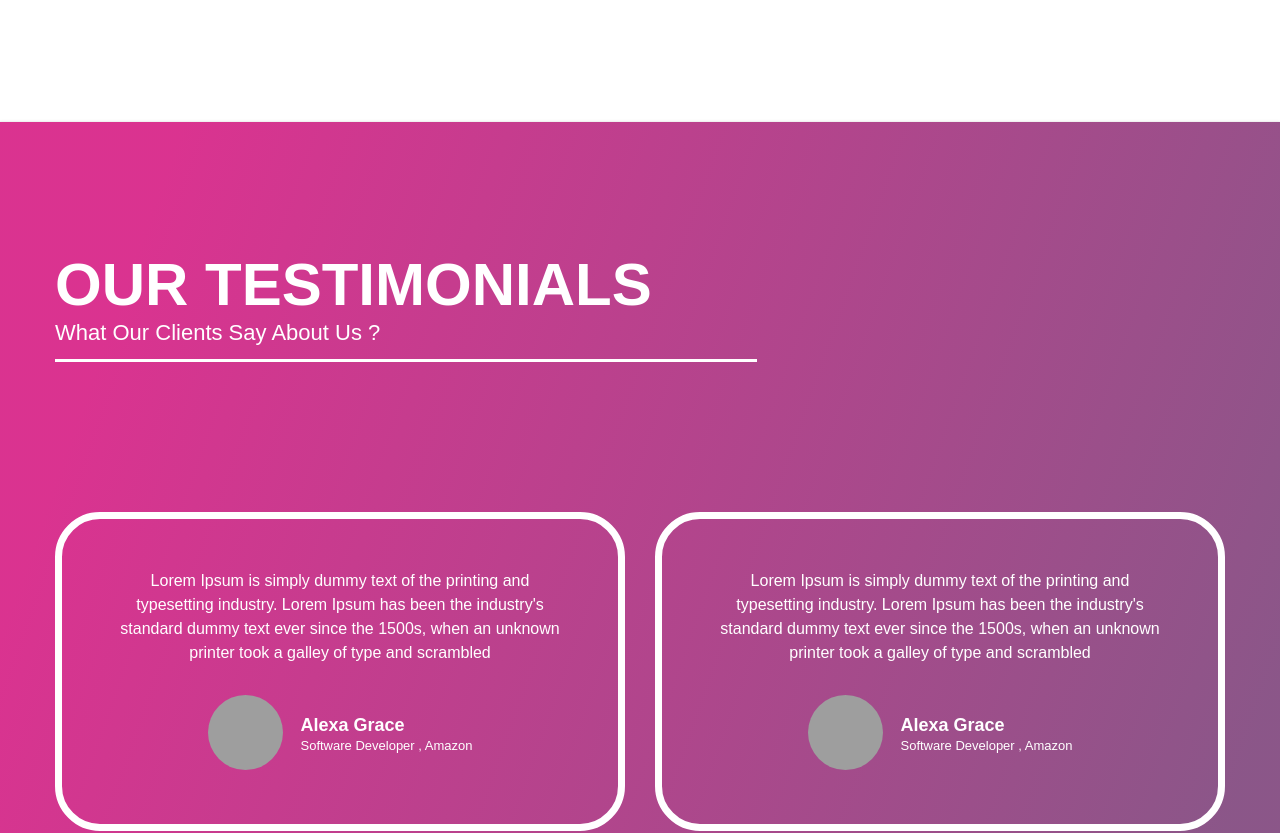
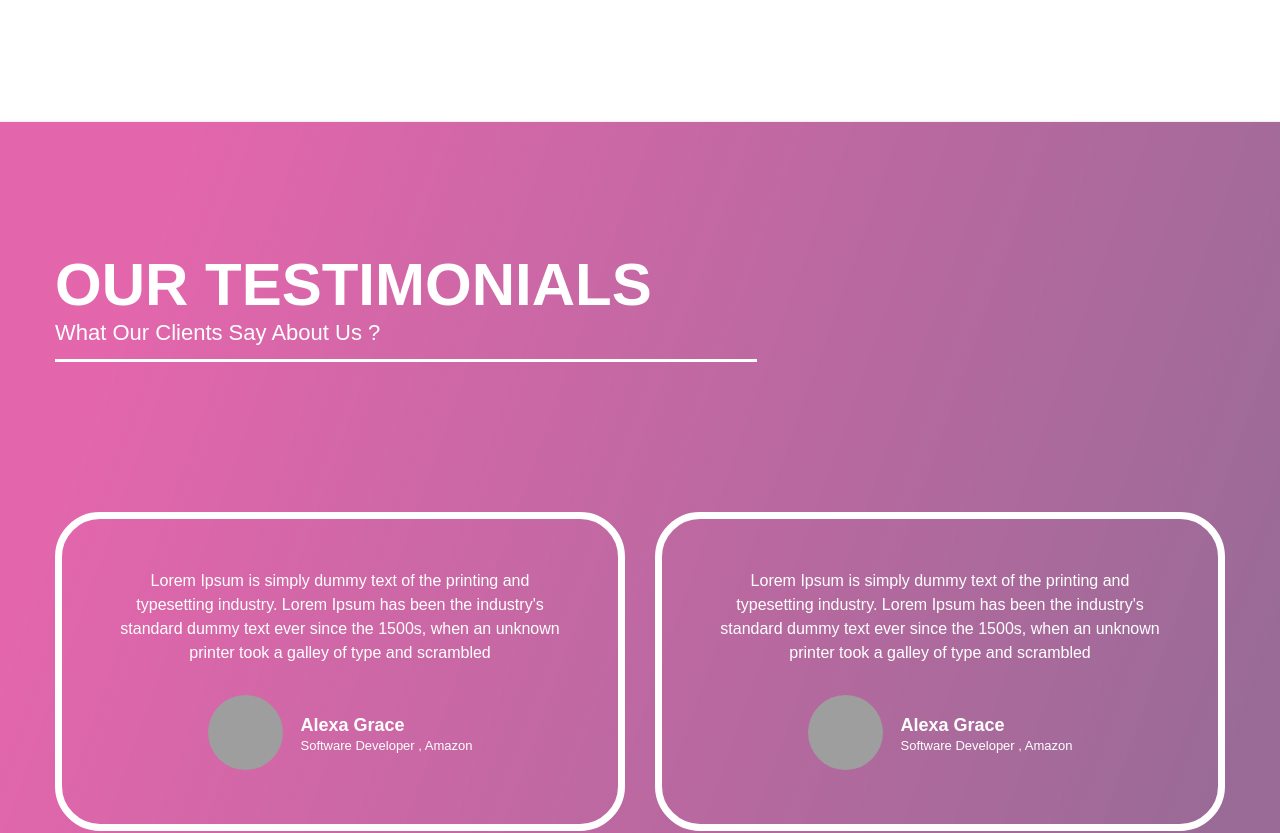
Before and after one commit to guptakshitij2308/book-my-salon-frontend, a React (Create React App) app: page / in a window 1280 px wide. Shown: the part 2240-3073 px from the top of the page. Built offline with nearby package versions, Linux system fonts and the light colour scheme; grey boxes are pictures that could not be loaded.

Commit message:
Added Testimonials for Reviews

```diff
--- a/src/components/Testimonials.css
+++ b/src/components/Testimonials.css
@@ -1,33 +1,10 @@
 .Testimonials-parent {
   width: 100%;
-  /* height: 80vh; */
-  /* background-color: #ff5353; */
-  /* background-image: radial-gradient(
-    circle farthest-corner at 10.2% 55.8%,
-    rgba(252, 37, 103, 1) 0%,
-    rgba(250, 38, 151, 1) 46.2%,
-    rgba(186, 8, 181, 1) 90.1%
-  ); */
-  /* background-image: linear-gradient(
-    109.6deg,
-    rgba(209, 0, 116, 1) 11.2%,
-    rgba(110, 44, 107, 1) 91.1%
-  ); */
-  /* background-image: linear-gradient(
-    109.7deg,
-    rgba(229, 0, 57, 1) 1.8%,
-    rgba(162, 91, 182, 1) 90.2%
-  ); */
-  /* background-image: linear-gradient(
-    109.6deg,
-    rgba(238, 58, 136, 1) 11.2%,
-    rgba(128, 162, 245, 1) 91.1%
-  ); */
 
   background-image: linear-gradient(
     109.6deg,
-    rgba(209, 0, 116, 0.8) 11.2%,
-    rgba(110, 44, 107, 0.8) 91.1%
+    rgba(209, 0, 116, 0.6) 11.2%,
+    rgba(110, 44, 107, 0.7) 91.1%
   );
   box-shadow: rgba(60, 64, 67, 0.3) 0px 1px 2px 0px,
     rgba(60, 64, 67, 0.15) 0px 1px 3px 1px;
@@ -166,6 +143,4 @@
 }
 
 .fa-quote-right {
-  position: relative;
-  right: 0;
 }
```
Also changed, not shown: src/components/Testimonials.js (+0 -110 lines).
